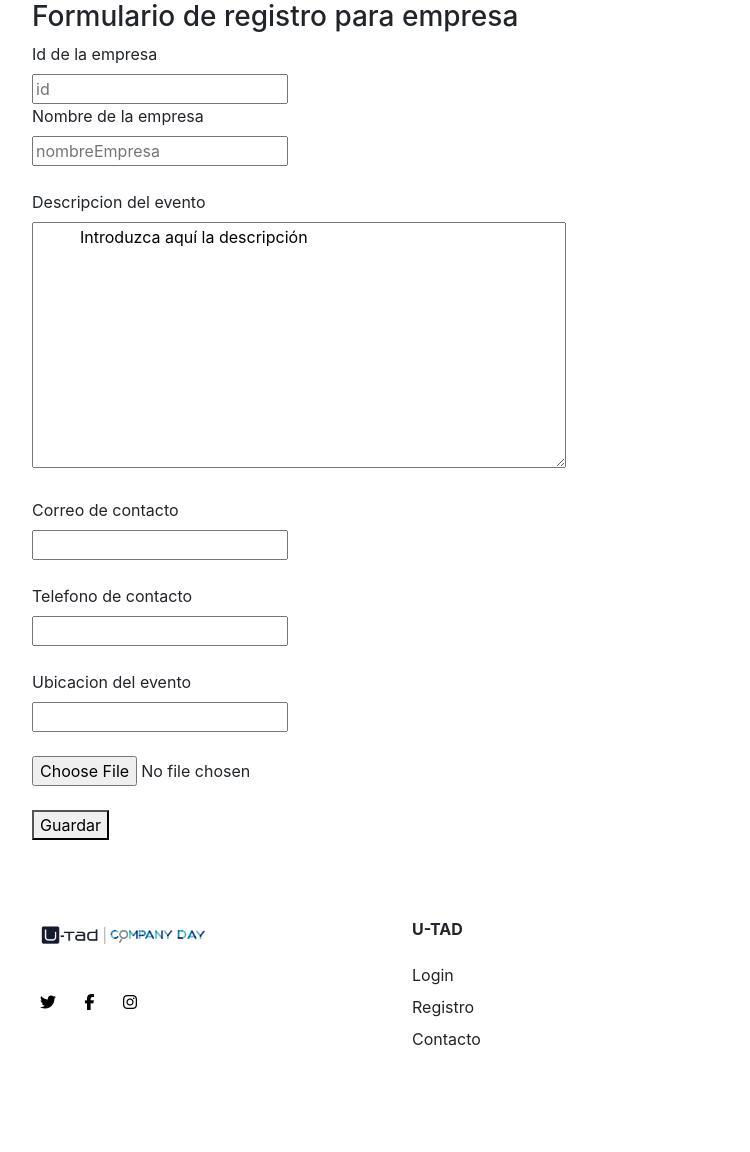
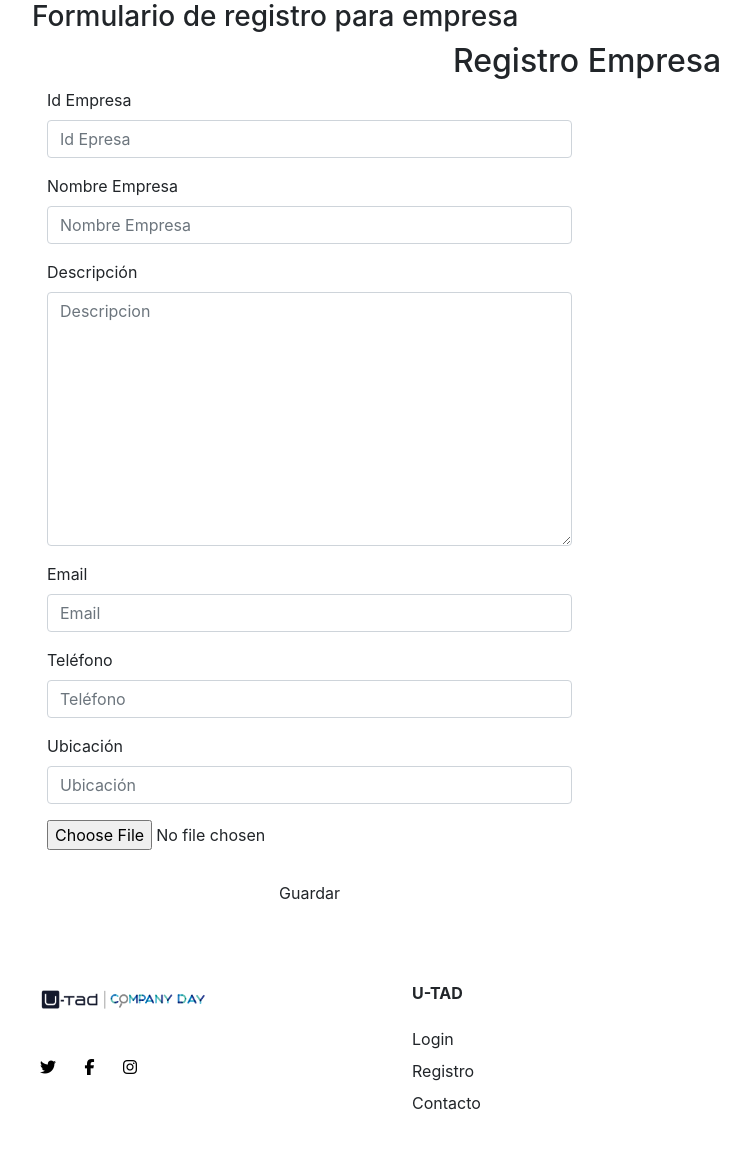
Before and after one commit to ralonsobeas/CompanyDay, a Flask app: page /registro_empresa in a window 1280 px wide. Shown: the part 121-1273 px from the top of the page, without its empty margins (53-803 px from the left). Run offline with Flask 2, Linux system fonts and the light colour scheme; some libraries are stand-ins or nearby versions.

Commit message:
Cambios estéticos de formulario

```diff
--- a/templates/registroEmpresa.html
+++ b/templates/registroEmpresa.html
@@ -3,44 +3,50 @@
 {% block content %}
     <h3>{% block title %} Formulario de registro para empresa {% endblock %}</h3>
 
-    <form action="/empresas/crear" method = 'POST' enctype="multipart/form-data">
-      <label for="id">Id de la empresa</label>
-      <br>
-      <input type="text" name = "id" placeholder="id">
-      <br>
-      <label for="nombreEmpresa">Nombre de la empresa</label>
-      <br>
-      <input type="text" name = "nombreEmpresa" placeholder="nombreEmpresa">
-      <br>
-      <br>
-      <label for="descripcion">Descripcion del evento</label>
-      <br>
-      <textarea id="descripcion" name="descripcion" rows = "10" cols = "50">
-          Introduzca aquí la descripción
-      </textarea>
-      <br>
-      <br>
-      <label for="correo">Correo de contacto</label>
-      <br>
-      <input type="email" name = "correo">
-      <br>
-      <br>
-      <label for="telefono">Telefono de contacto</label>
-      <br>
-      <input type="text" name = "telefono">
-      <br>
-      <br>
-      <label for="ubicacion">Ubicacion del evento</label>
-      <br>
-      <input type="text" name = "ubicacion">
-      <br>
-      <br>
-      <label for="logo"Selecciona un logo:</label>
-      <input type="file" id="logo" name="logo">
-      <br>
-      <br>
-      <button type="submit">
-          Guardar
-      </button>
-    </form>
+    <div class="container">
+  <div class="row">
+      <div class="col-xs-12 col-sm-12 col-md-12 col-lg-12 text-center">
+        <h2>Registro Empresa</h2>
+      </div>
+  </div>
+  <div class="row">
+      <div class="col-xs-6 col-sm-6 col-md-6 col-lg-6 col-xs-offset-3">
+          <form id="contact-form" class="form" action="/empresas/crear" method="POST" role="form" enctype="multipart/form-data">
+              <div class="form-group">
+                  <label class="form-label" for="id">Id Empresa</label>
+                  <input type="text" class="form-control" id="id" name="id" placeholder="Id Epresa" tabindex="1" required>
+              </div>
+              <div class="form-group">
+                  <label class="form-label" for="nombreEmpresa">Nombre Empresa</label>
+                  <input type="text" class="form-control" id="nombreEmpresa" name="nombreEmpresa" placeholder="Nombre Empresa" tabindex="2" required>
+              </div>
+              <div class="form-group">
+                  <label class="form-label" for="descripcion">Descripción</label>
+                  <textarea rows = "10" cols = "50" type="text" class="form-control" id="descripcion" name="descripcion" placeholder="Descripcion" tabindex="3"></textarea>
+              </div>
+              <div class="form-group">
+                <label class="form-label" for="correo">Email</label>
+                <input type="email" class="form-control" id="correo" name="correo" placeholder="Email" tabindex="4" required>
+              </div>
+              <div class="form-group">
+                <label class="form-label" for="telefono">Teléfono</label>
+                <input type="text" class="form-control" id="telefono" name="telefono" placeholder="Teléfono" tabindex="5" required>
+              </div>
+              <div class="form-group">
+                <label class="form-label" for="ubicacion">Ubicación</label>
+                <input type="text" class="form-control" id="ubicacion" name="ubicacion" placeholder="Ubicación" tabindex="6" required>
+              </div>
+              <div class="form-group">
+                <label for="logo"Selecciona un logo:</label>
+                <input type="file" id="logo" name="logo">
+              </div>
+              <div class="text-center">
+                  <button type="submit" class="btn btn-start-order">Guardar</button>
+              </div>
+          </form>
+      </div>
+  </div>
+</div>
+
+
 {% endblock %}
```
